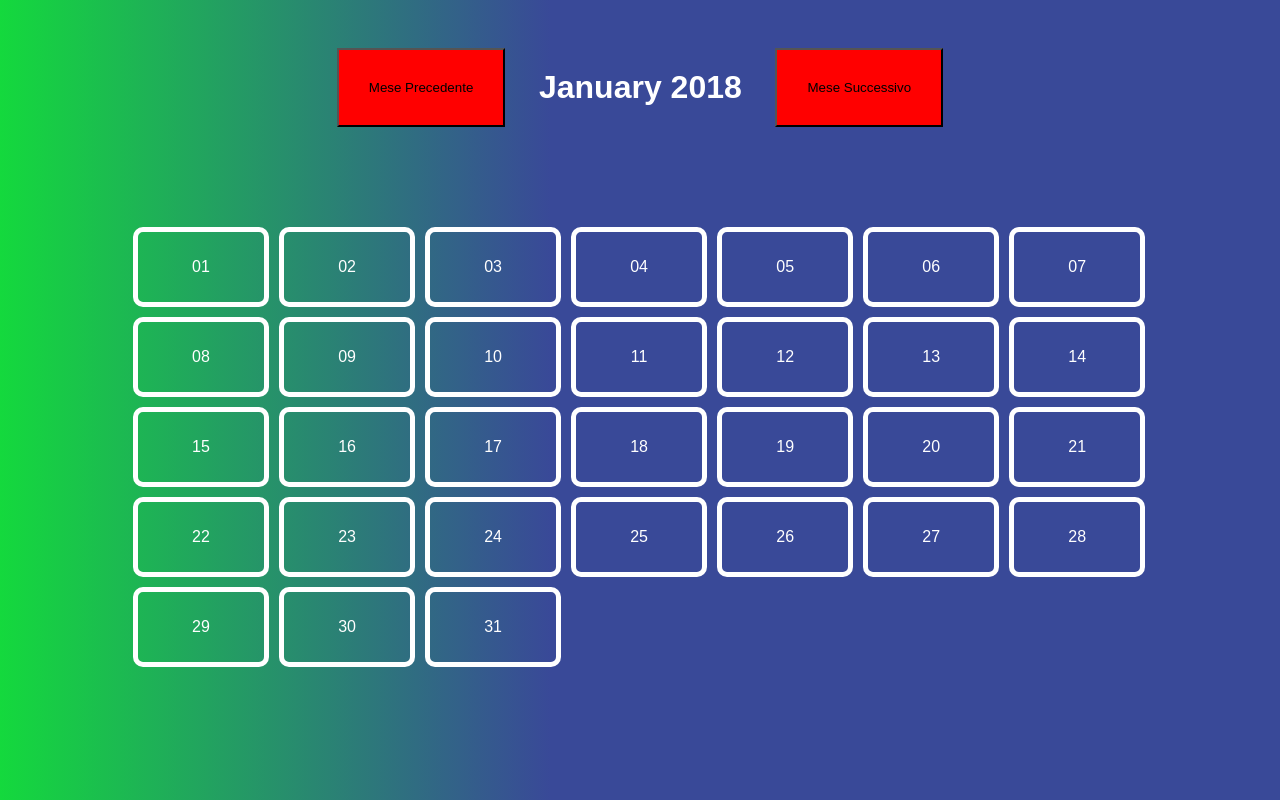
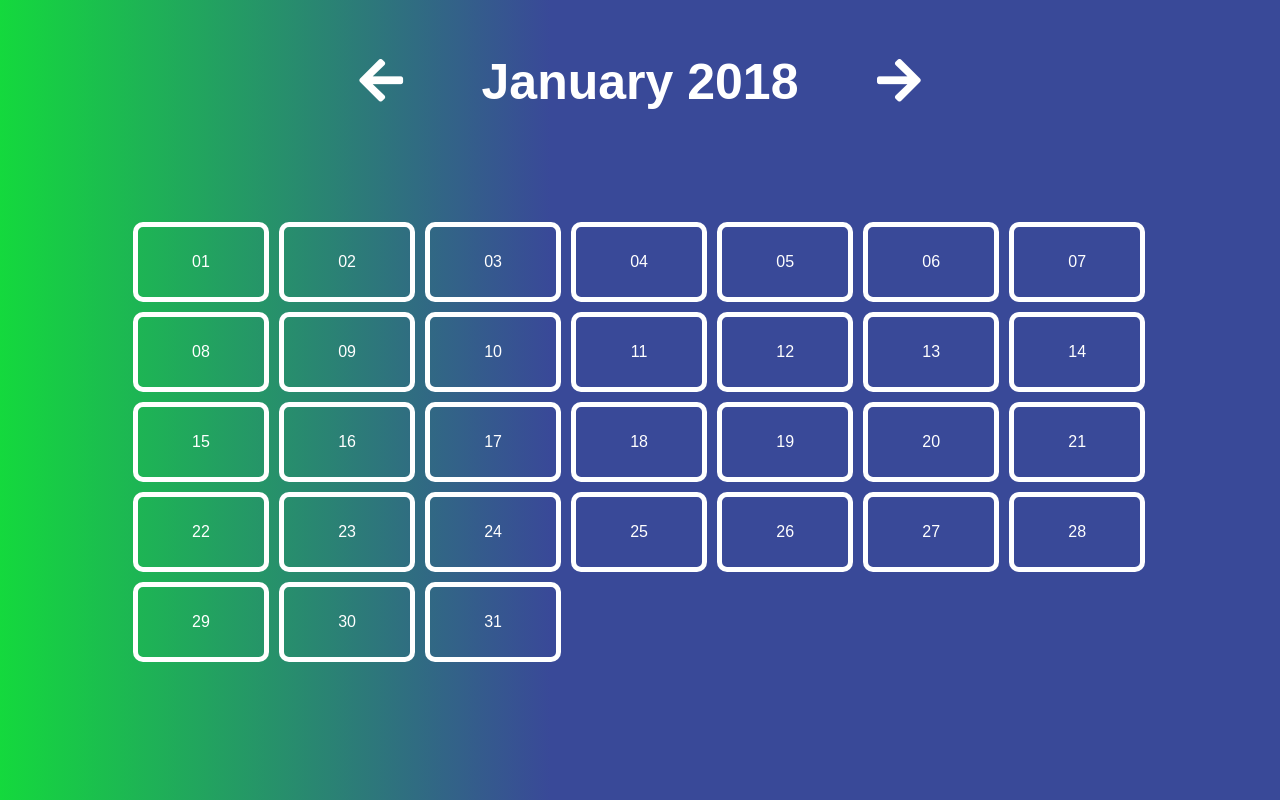
Before and after one commit to MarcoMadeddu/ajax-ex-calendar, a plain HTML site: page index.html in a window 1280 px wide. Drawn offline with nearby package versions, Linux system fonts and the light colour scheme; no server answers.

Commit message:
completed

```diff
--- a/css/main.css
+++ b/css/main.css
@@ -57,12 +57,12 @@ li.holiday {
    background-image: linear-gradient(90deg, rgb(152, 57, 57) 0%, rgb(217, 31, 20) 43%, rgb(152, 57, 57) 100%);
 }
 
-button{
-    padding: 30px;
-    background-color: red;
-    display: none;
+.prev,
+.next{
+    font-size: 50px;
+    color:white;
 }
 
-.show{
-    display: inline-block;
+h1{
+    font-size: 50px;
 }
--- a/index.html
+++ b/index.html
@@ -5,15 +5,19 @@
     <meta name="viewport" content="width=device-width, initial-scale=1.0">
     <title>Calendar</title>
     <link rel="stylesheet" href="css/main.css">
+    <link rel="stylesheet" href="https://cdnjs.cloudflare.com/ajax/libs/font-awesome/5.12.1/css/all.min.css">
 </head>
 
 <body>
 
     <div class="container">
         <div class="command">
-            <button class="prev show">Mese Precedente</button>
+
+        <a href="#" class="prev"><i class="fas fa-arrow-left"></i></a>
+
         <h1 class="month"></h1>
-        <button class="next show">Mese Successivo</button>
+        <a href="#" class="next"><i class="fas fa-arrow-right"></i></a>
+
         </div>
 
 
```
